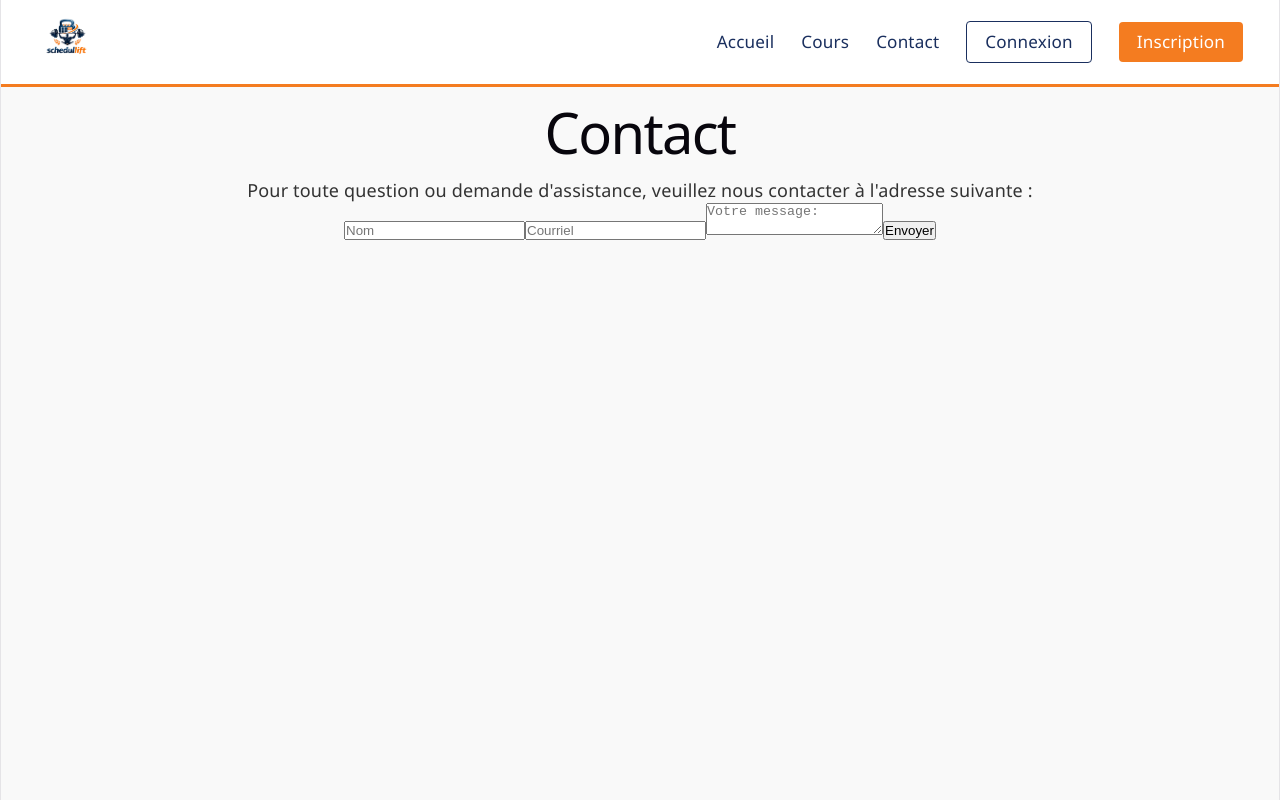
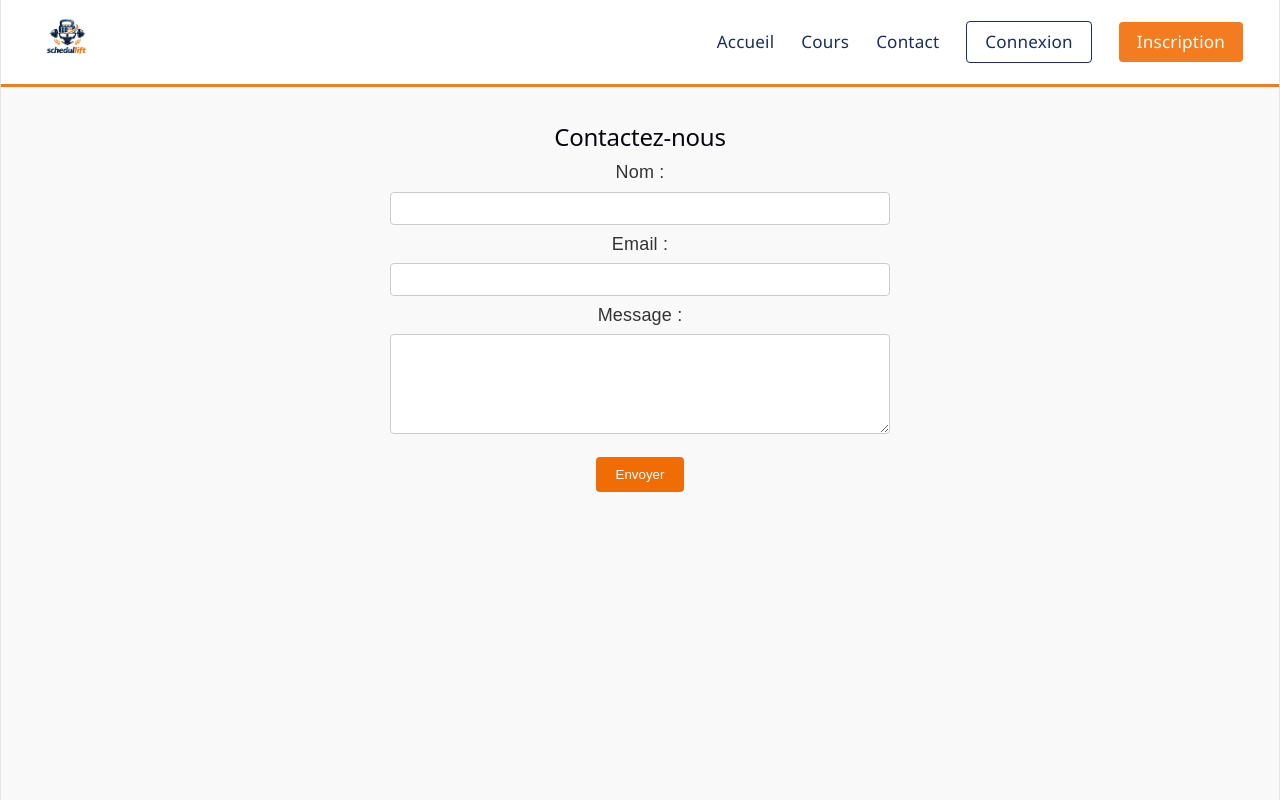
Before and after one commit to dusly007/schedulift-frontend, a React (Vite) app: page /contact in a window 1280 px wide. Built offline with nearby package versions, Linux system fonts and the light colour scheme; no server answers.

Commit message:
Création de la ContactPage avec formulaire et envoi de messages aux admins

```diff
--- a/src/pages/ContactPage.tsx
+++ b/src/pages/ContactPage.tsx
@@ -1,14 +1,67 @@
-function ContactPage() {
-    return (
-    <div>
-        <h1>Contact</h1>
-        <p>Pour toute question ou demande d'assistance, veuillez nous contacter à l'adresse suivante :</p>
-            <input type="text" placeholder="Nom" />
-            <input type="email" placeholder="Courriel" />
-            <textarea placeholder="Votre message:" />
-            <button type="submit">Envoyer</button>
+import { useState } from 'react';
+import axios from 'axios';
+
+export default function ContactPage() {
+  const [form, setForm] = useState({ name: '', email: '', message: '' });
+  const [status, setStatus] = useState('');
+
+  const handleChange = (e) => {
+    const { name, value } = e.target;
+    setForm({ ...form, [name]: value });
+  };
+
+  const handleSubmit = async (e) => {
+    e.preventDefault();
+    try {
+      await axios.post('http://localhost:3005/contact', form, { withCredentials: true });
+      setStatus('Message envoyé avec succès !');
+      setForm({ name: '', email: '', message: '' });
+    } catch (err) {
+      console.error(err);
+      setStatus('Erreur lors de l’envoi du message.');
+    }
+  };
+
+  const inputStyle = { width: '100%', padding: '8px', margin: '6px 0', borderRadius: '4px', border: '1px solid #ccc' };
+  const buttonStyle = { padding: '10px 20px', marginTop: '10px', backgroundColor: '#f06d06', color: 'white', border: 'none', borderRadius: '4px', cursor: 'pointer' };
+
+  return (
+    <div style={{ maxWidth: '500px', margin: '2rem auto', fontFamily: 'Arial, sans-serif' }}>
+      <h2 style={{ textAlign: 'center' }}>Contactez-nous</h2>
+      <form onSubmit={handleSubmit}>
+        <label>Nom :</label>
+        <input
+          name="name"
+          value={form.name}
+          onChange={handleChange}
+          required
+          minLength={3}
+          style={inputStyle}
+        />
+
+        <label>Email :</label>
+        <input
+          type="email"
+          name="email"
+          value={form.email}
+          onChange={handleChange}
+          required
+          style={inputStyle}
+        />
+
+        <label>Message :</label>
+        <textarea
+          name="message"
+          value={form.message}
+          onChange={handleChange}
+          required
+          minLength={5}
+          style={{ ...inputStyle, height: '100px' }}
+        />
+
+        <button type="submit" style={buttonStyle}>Envoyer</button>
+      </form>
+      {status && <p style={{ textAlign: 'center', marginTop: '10px' }}>{status}</p>}
     </div>
-    );
+  );
 }
-
-export default ContactPage;
```
